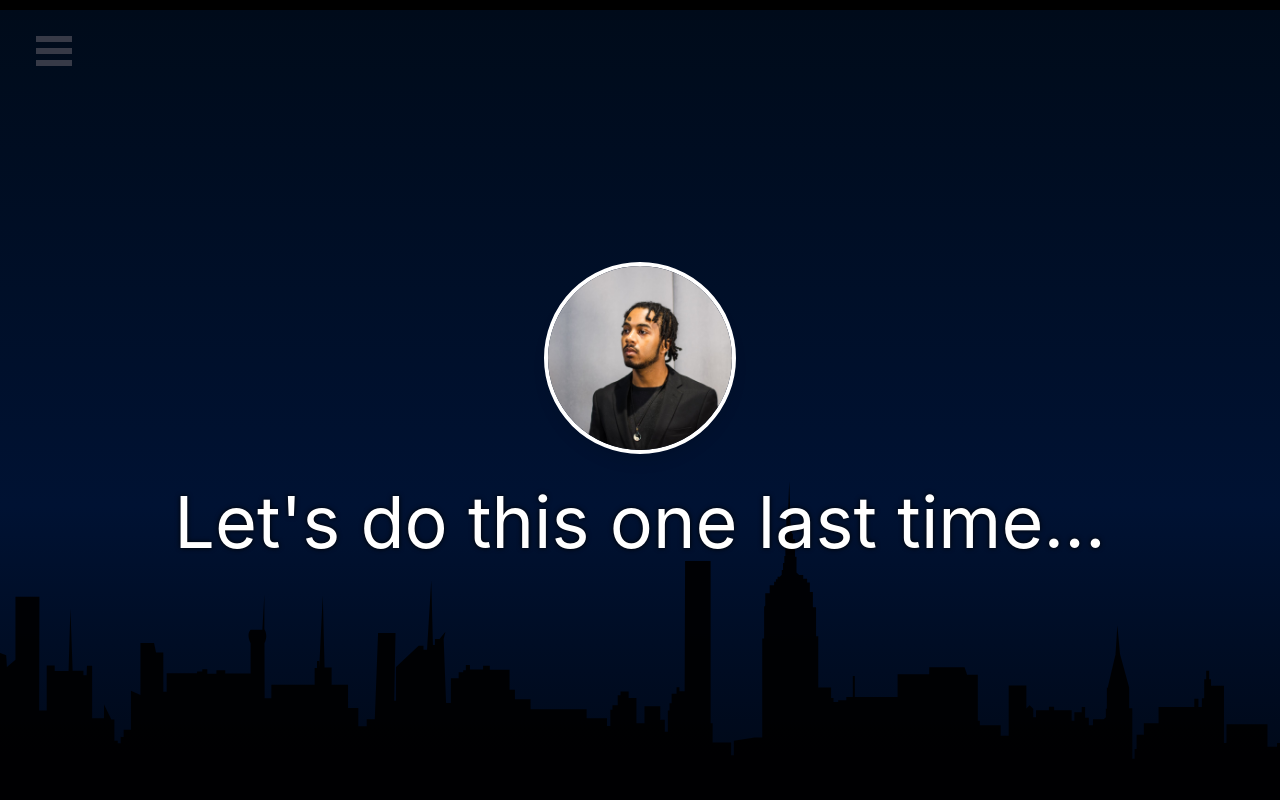
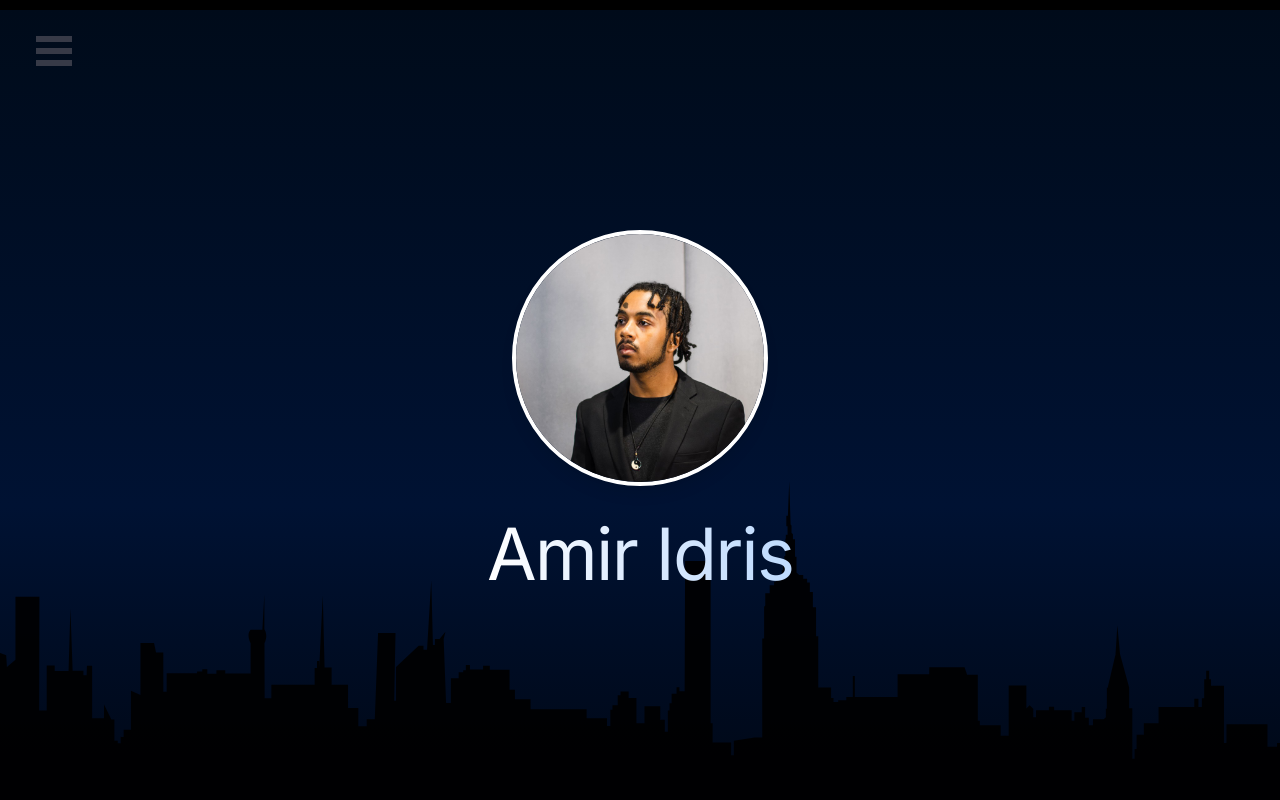
Before and after one commit to aidris21/aidris.com, a React (Create React App) app: page / in a window 1280 px wide. Shown: the top 800 px of the page. Built offline with nearby package versions, Linux system fonts and the light colour scheme.

Commit message:
change name text

```diff
--- a/src/App.tsx
+++ b/src/App.tsx
@@ -1,5 +1,4 @@
 import React from 'react'
-import logo from './logo.svg'
 import './App.css'
 import Sidebar from './components/Sidebar';
 import {Home} from './components/Home'
--- a/src/components/Home.tsx
+++ b/src/components/Home.tsx
@@ -12,11 +12,11 @@ export const Home: React.FC = () => {
                         <img
                             src={background_img}
                             alt="Profile"
-                            className="w-48 h-48 rounded-full object-cover border-4 border-white shadow-lg"
+                            className="w-64 h-64 rounded-full object-cover border-4 border-white shadow-lg"
                         />
                     </div>
-                    <img src={foreground} className="absolute inset-0 h-full w-full object-cover -z-10 transform scale-150 opacity-90"></img>
-                    <h1 className="text-7xl text-white shadow-text z-10">Let's do this one last time...</h1>
+                    <img src={foreground} alt="City Skyline" className="absolute inset-0 h-full w-full object-cover -z-10 transform scale-150 opacity-90"></img>
+                    <h1 className="text-7xl bg-gradient-to-r from-white via-blue-100 to-blue-200 text-transparent bg-clip-text tracking-tight z-10">Amir Idris</h1>
                 </header>
                 <SocialLinks />
             </div>
--- a/src/index.css
+++ b/src/index.css
@@ -1,3 +1,5 @@
+@import url('https://fonts.googleapis.com/css2?family=Inter:wght@100..900&display=swap');
+
 @tailwind base;
 @tailwind components;
 @tailwind utilities;
@@ -7,12 +9,12 @@ html, body {
   padding: 0;
   background-color: black;
   min-height: 100%;
+  font-family: 'Inter', -apple-system, BlinkMacSystemFont, 'Segoe UI', 'Roboto', 'Oxygen',
+    'Ubuntu', 'Cantarell', 'Fira Sans', 'Droid Sans', 'Helvetica Neue',
+    sans-serif;
 }
 
 body {
-  font-family: -apple-system, BlinkMacSystemFont, 'Segoe UI', 'Roboto', 'Oxygen',
-    'Ubuntu', 'Cantarell', 'Fira Sans', 'Droid Sans', 'Helvetica Neue',
-    sans-serif;
   -webkit-font-smoothing: antialiased;
   -moz-osx-font-smoothing: grayscale;
 }
```
